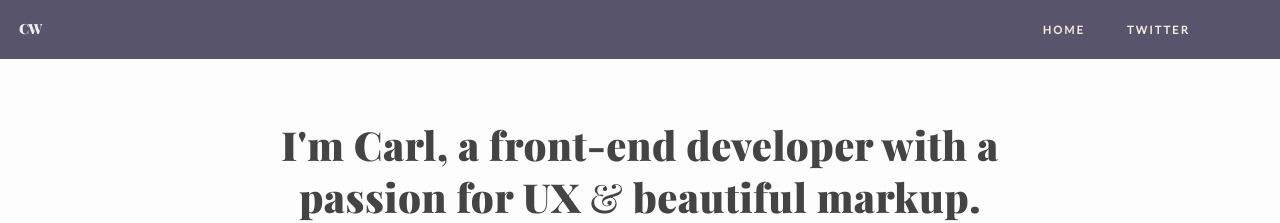
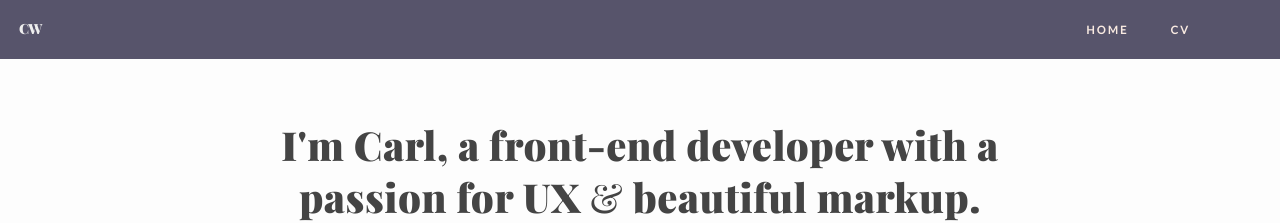
Before and after one commit to carlwood/carlwood.github.io, a Jekyll site: the page built from index.html, in a window 1280 px wide. Shown: the top 223 px of the page. Built offline with Jekyll 4.4.1, drawn with Linux system fonts in a browser that asks for light colours; Markdown is read by kramdown in place of the engine named in the settings.

Commit message:
update header

```diff
--- a/_includes/header.html
+++ b/_includes/header.html
@@ -5,7 +5,7 @@
       <div class="col-md-12">
         <ul class="list-unstyled list-inline nav--primary">
           <li><a class="nav--primary__link" href="/">Home</a></li>
-          <li><a class="nav--primary__link" href="https://twitter.com/intent/user?screen_name=carljwood">Twitter</a></li>
+          <li><a class="nav--primary__link" href="https://uk.linkedin.com/in/carlwood">CV</a></li>
         </ul>
       </div>
     </div>
```
